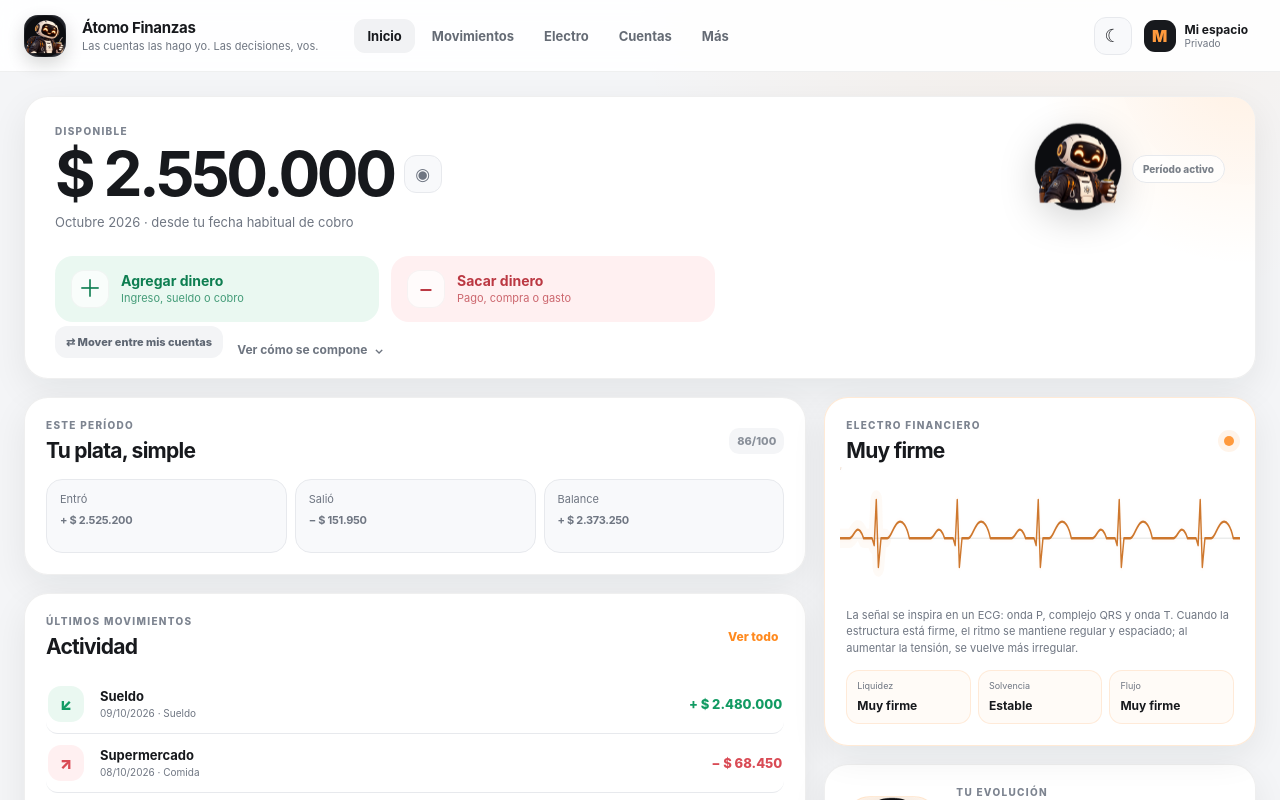
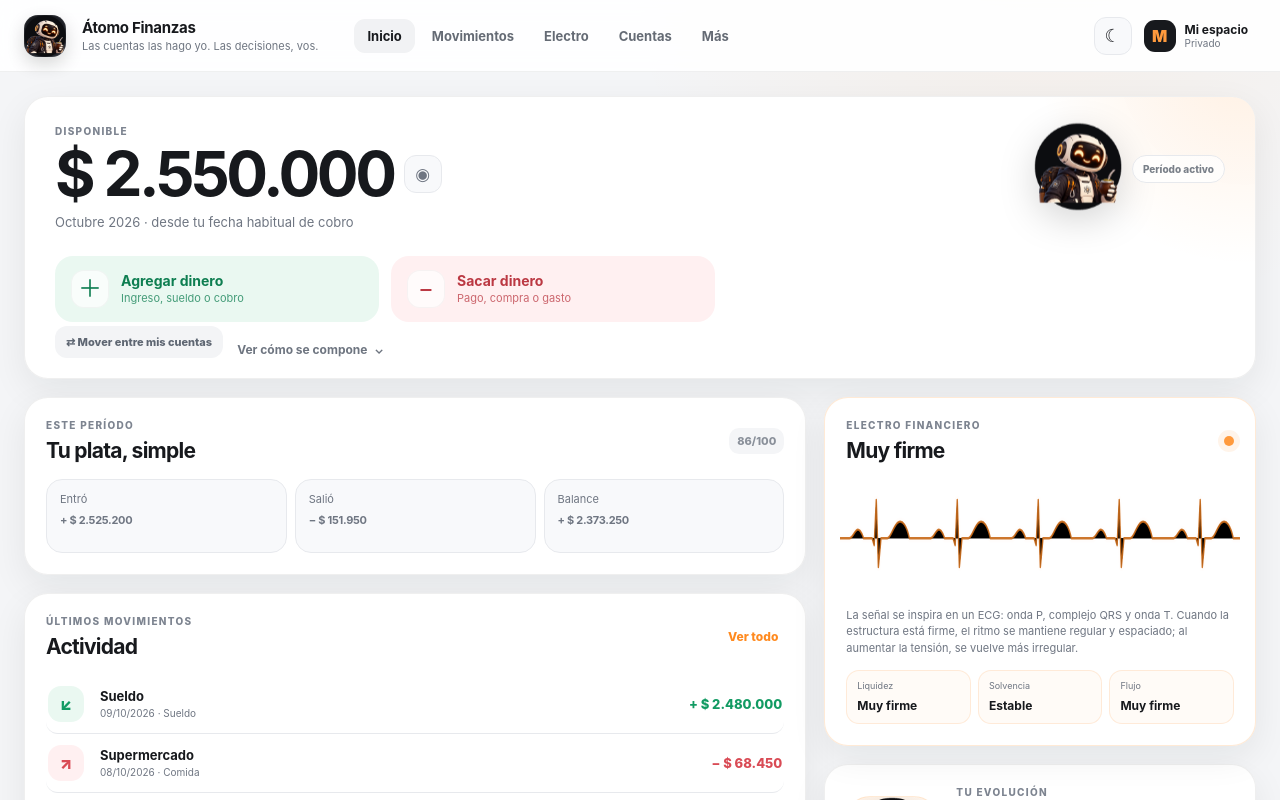
Before and after one commit to hermesarg/atomofinanzas, a Next.js app in the folder web-v2/: page / in a window 1280 px wide. Shown: the top 800 px of the page. Built offline with nearby package versions, Linux system fonts and the light colour scheme.

Commit message:
Convertir Electro en barrido que se desvanece como monitor real

```diff
--- a/web-v2/components/ElectroPulse.tsx
+++ b/web-v2/components/ElectroPulse.tsx
@@ -44,11 +44,11 @@ const PATHS: Record<ElectroBand, string> = {
 };
 
 const DURATIONS: Record<ElectroBand, number> = {
-  "muy-firme": 7.2,
-  firme: 6.3,
-  estable: 5.2,
-  vigilar: 4.0,
-  ajustado: 3.0
+  "muy-firme": 8.4,
+  firme: 7.2,
+  estable: 5.9,
+  vigilar: 4.5,
+  ajustado: 3.4
 };
 
 const LABELS: Record<ElectroBand, string> = {
@@ -92,32 +92,40 @@ export default function ElectroPulse({
           </defs>
           <line x1="0" y1="62" x2="760" y2="62" className="electro-baseline" />
           <path d={path} className="electro-shadow" pathLength="1" filter={"url(#" + glowId + ")"} transform={waveformTransform} />
+
+          <path
+            d={path}
+            className="electro-afterglow electro-afterglow-long"
+            pathLength="1"
+            strokeDasharray=".33 .67"
+            strokeDashoffset="1"
+            transform={waveformTransform}
+          >
+            <animate attributeName="stroke-dashoffset" from="1" to="0" dur={duration + "s"} repeatCount="indefinite" />
+          </path>
+
+          <path
+            d={path}
+            className="electro-afterglow electro-afterglow-mid"
+            pathLength="1"
+            strokeDasharray=".24 .76"
+            strokeDashoffset="1"
+            transform={waveformTransform}
+          >
+            <animate attributeName="stroke-dashoffset" from="1" to="0" dur={duration + "s"} repeatCount="indefinite" />
+          </path>
+
           <path
             id={pulseId}
             d={path}
             className="electro-line electro-window"
             pathLength="1"
-            strokeDasharray=".23 .77"
+            strokeDasharray=".17 .83"
             strokeDashoffset="1"
             transform={waveformTransform}
           >
             <animate attributeName="stroke-dashoffset" from="1" to="0" dur={duration + "s"} repeatCount="indefinite" />
           </path>
-          <path
-            d={path}
-            className="electro-trail"
-            pathLength="1"
-            strokeDasharray=".15 .85"
-            strokeDashoffset="1"
-            transform={waveformTransform}
-          >
-            <animate attributeName="stroke-dashoffset" from="1" to="0" dur={duration + "s"} repeatCount="indefinite" />
-          </path>
-          <circle r="2.2" className="particle particle-head">
-            <animateMotion dur={duration + "s"} repeatCount="indefinite" rotate="auto">
-              <mpath href={"#" + pulseId} />
-            </animateMotion>
-          </circle>
         </svg>
         <div className="scan-light" />
       </div>
```
